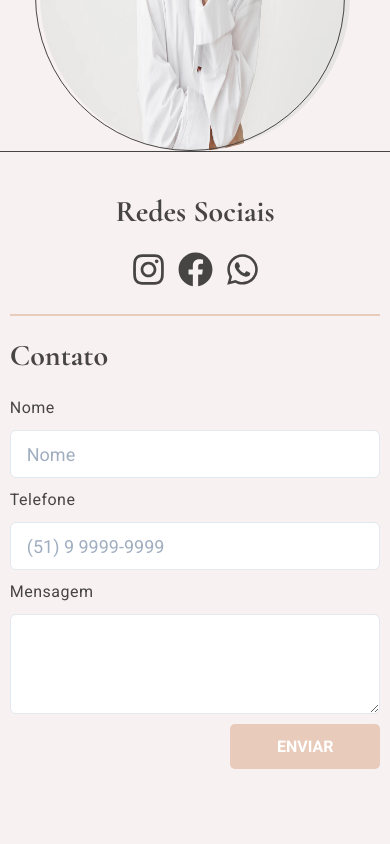
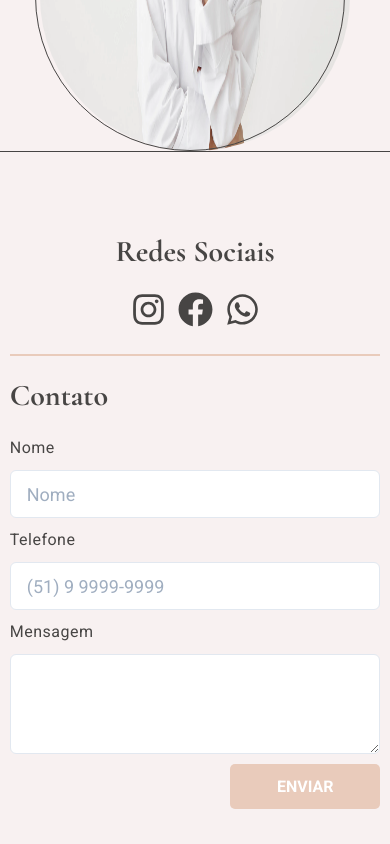
Before and after one commit to Highlander-Tech/Portfolio-Blog-Psicologa, a Next.js app: page / in a window 390 px wide. Shown: the part 847-1691 px from the top of the page. Before the commit the page ends 1616 px from the top, so only its background shows below. Built offline with nearby package versions, Linux system fonts and the light colour scheme.

Commit message:
style: :lipstick: melhorias na responsividade do footer

```diff
--- a/src/components/Footer/Footer.tsx
+++ b/src/components/Footer/Footer.tsx
@@ -21,14 +21,14 @@ export function Footer() {
   }
 
   return (
-    <Box as="footer" w="100%" borderTop={`1px solid ${brown}`} position="relative">
+    <Box as="footer" w="100%" borderTop={`1px solid ${brown}`} position="relative" py="40px">
       <Flex w={['95%', '70%']} mx="auto" pt="10" flexDir={['column-reverse', 'row']}>
         {isWideVersion && <Photo />}
         <Form />
         <SocialMedia {...contato} />
       </Flex>
       {isWideVersion && (
-        <Box as="div" position="absolute" bottom={0} right={20} w="155px">
+        <Box as="div" position="absolute" bottom="40px" right="20px" w="155px">
           <NextLink href="https://www.highlandertech.com.br/" passHref>
             <ChakraLink as={'a'} target="_blank" _hover={{ textDecoration: 'none' }}>
               <Text textAlign="right" fontSize="18px" color="brown.700">
```
